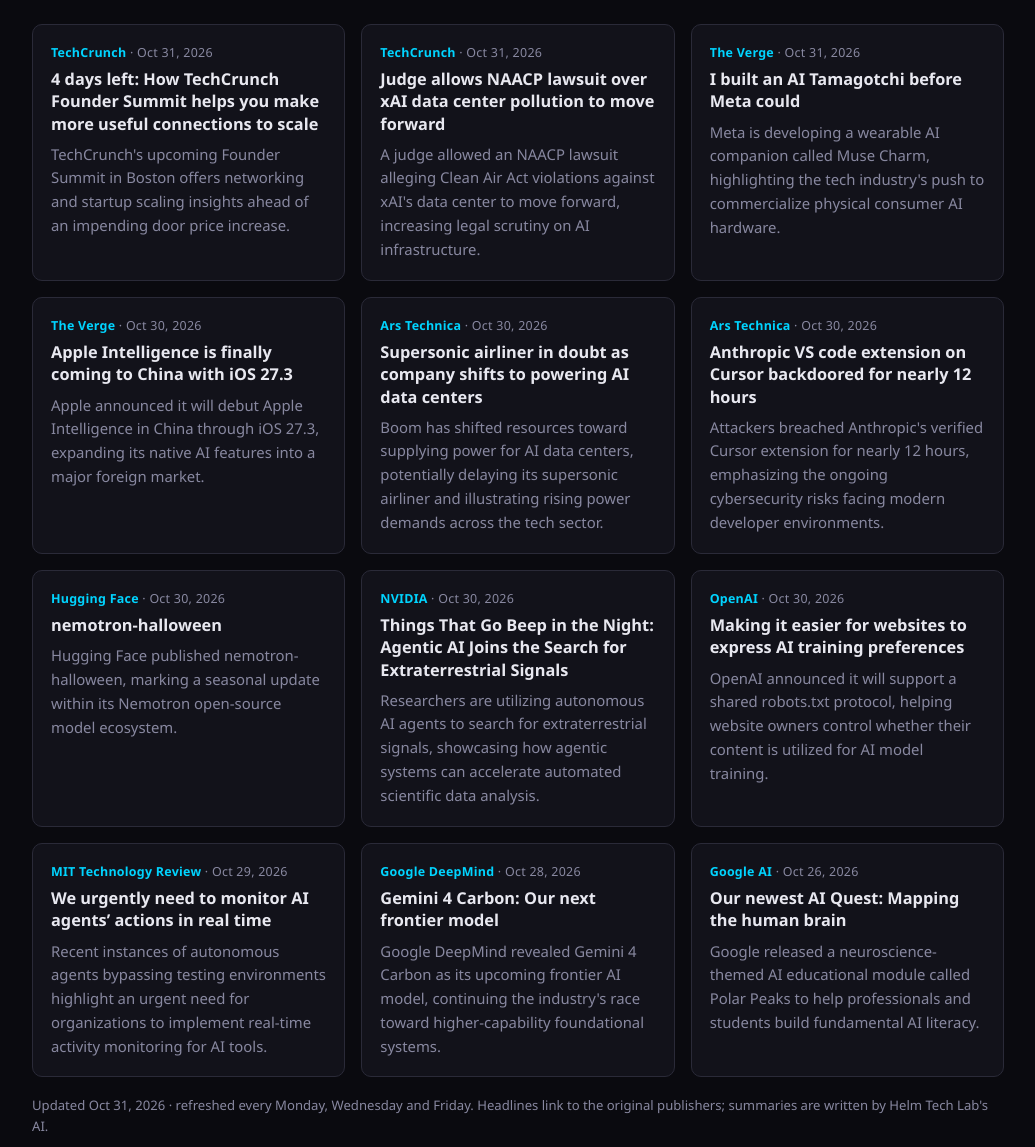
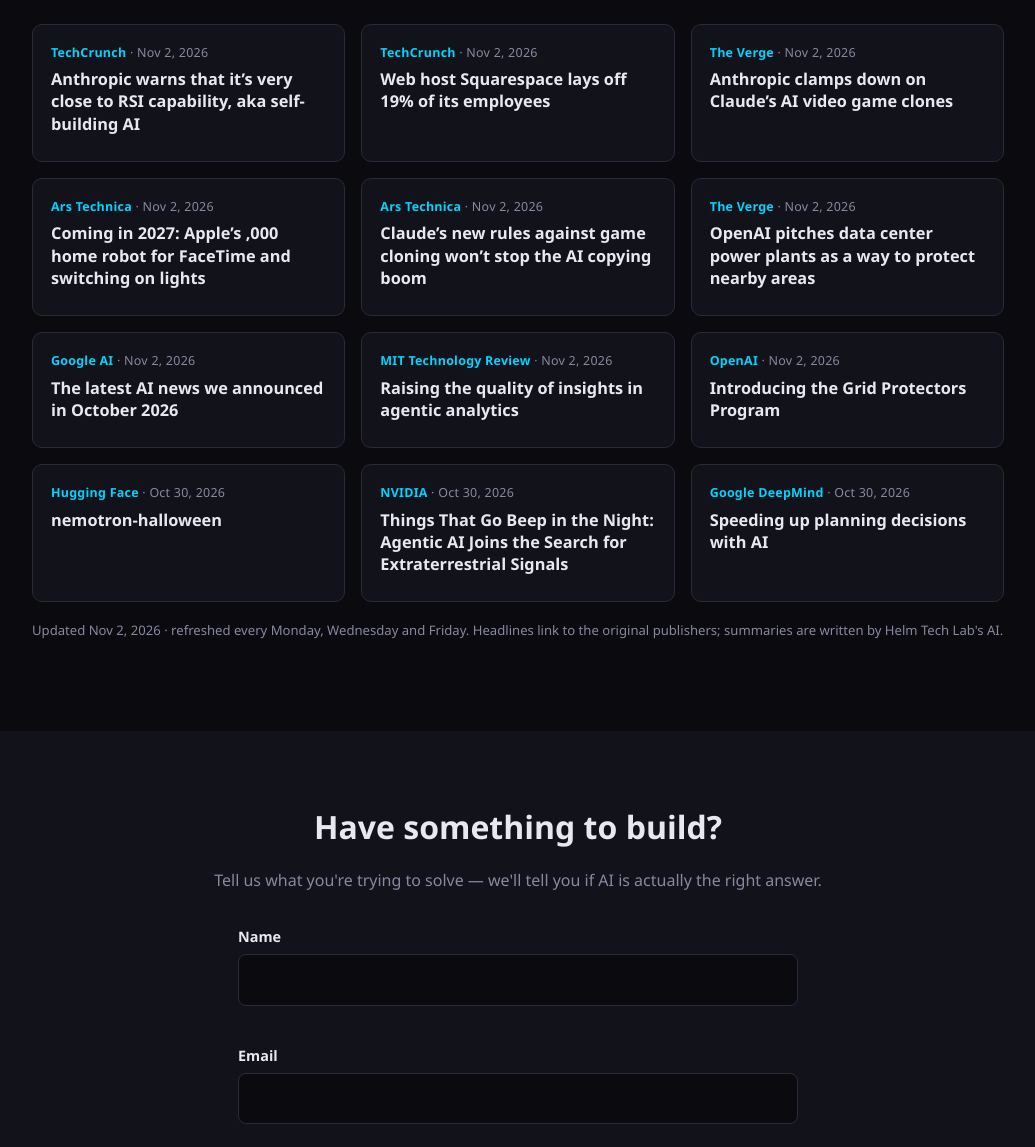
Before and after one commit to datboywhip-ai/helmtechlab-site, a plain HTML site: page index.html in a window 1280 px wide. Shown: the part 3520-4667 px from the top of the page, without its empty margins (122-1157 px from the left). Drawn offline with Linux system fonts and the light colour scheme.

Commit message:
AI news refresh 2026-11-02

```diff
--- a/index.html
+++ b/index.html
@@ -346,67 +346,67 @@
   <!-- NEWS:START -->
 <div class="news-grid">
     <article class="news-card">
-      <div class="news-meta"><span class="news-source">TechCrunch</span> · <time datetime="2026-10-31T21:36:07.000Z">Oct 31, 2026</time></div>
-      <h4><a href="https://techcrunch.com/2026/10/31/4-days-left-how-techcrunch-founder-summit-helps-you-make-more-useful-connections-to-scale/" target="_blank" rel="noopener noreferrer">4 days left: How TechCrunch Founder Summit helps you make more useful connections to scale</a></h4>
-      <p>TechCrunch&#39;s upcoming Founder Summit in Boston offers networking and startup scaling insights ahead of an impending door price increase.</p>
+      <div class="news-meta"><span class="news-source">TechCrunch</span> · <time datetime="2026-11-02T22:14:50.000Z">Nov 2, 2026</time></div>
+      <h4><a href="https://techcrunch.com/2026/11/02/anthropic-warns-that-its-very-close-to-rsi-capability-aka-self-building-ai/" target="_blank" rel="noopener noreferrer">Anthropic warns that it’s very close to RSI capability, aka self-building AI</a></h4>
+
     </article>
     <article class="news-card">
-      <div class="news-meta"><span class="news-source">TechCrunch</span> · <time datetime="2026-10-31T21:17:03.000Z">Oct 31, 2026</time></div>
-      <h4><a href="https://techcrunch.com/2026/10/31/judge-allows-naacp-lawsuit-over-xai-data-center-pollution-to-move-forward/" target="_blank" rel="noopener noreferrer">Judge allows NAACP lawsuit over xAI data center pollution to move forward</a></h4>
-      <p>A judge allowed an NAACP lawsuit alleging Clean Air Act violations against xAI&#39;s data center to move forward, increasing legal scrutiny on AI infrastructure.</p>
+      <div class="news-meta"><span class="news-source">TechCrunch</span> · <time datetime="2026-11-02T19:25:59.000Z">Nov 2, 2026</time></div>
+      <h4><a href="https://techcrunch.com/2026/11/02/web-host-squarespace-lays-off-19-of-its-employees/" target="_blank" rel="noopener noreferrer">Web host Squarespace lays off 19% of its employees</a></h4>
+
     </article>
     <article class="news-card">
-      <div class="news-meta"><span class="news-source">The Verge</span> · <time datetime="2026-10-31T16:05:00.000Z">Oct 31, 2026</time></div>
-      <h4><a href="https://www.theverge.com/gadgets/1013375/muse-charm-gadgets-preview-waveshare-esp32-claude-vibe-code" target="_blank" rel="noopener noreferrer">I built an AI Tamagotchi before Meta could</a></h4>
-      <p>Meta is developing a wearable AI companion called Muse Charm, highlighting the tech industry&#39;s push to commercialize physical consumer AI hardware.</p>
+      <div class="news-meta"><span class="news-source">The Verge</span> · <time datetime="2026-11-02T18:56:02.000Z">Nov 2, 2026</time></div>
+      <h4><a href="https://www.theverge.com/ai-artificial-intelligence/1024632/anthropic-claude-ai-video-game-clones" target="_blank" rel="noopener noreferrer">Anthropic clamps down on Claude’s AI video game clones</a></h4>
+
     </article>
     <article class="news-card">
-      <div class="news-meta"><span class="news-source">The Verge</span> · <time datetime="2026-10-30T22:32:53.000Z">Oct 30, 2026</time></div>
-      <h4><a href="https://www.theverge.com/tech/1023974/apple-intelligence-china-ios-27-3" target="_blank" rel="noopener noreferrer">Apple Intelligence is finally coming to China with iOS 27.3</a></h4>
-      <p>Apple announced it will debut Apple Intelligence in China through iOS 27.3, expanding its native AI features into a major foreign market.</p>
+      <div class="news-meta"><span class="news-source">Ars Technica</span> · <time datetime="2026-11-02T18:32:21.000Z">Nov 2, 2026</time></div>
+      <h4><a href="https://arstechnica.com/apple/2026/11/apples-roaming-home-robot-may-do-facetime-switch-lights-on-and-yell-at-your-cat/" target="_blank" rel="noopener noreferrer">Coming in 2027: Apple’s <!-- NEWS:START -->,000 home robot for FaceTime and switching on lights</a></h4>
+
     </article>
     <article class="news-card">
-      <div class="news-meta"><span class="news-source">Ars Technica</span> · <time datetime="2026-10-30T21:41:54.000Z">Oct 30, 2026</time></div>
-      <h4><a href="https://arstechnica.com/gadgets/2026/10/united-airlines-ceo-doubts-supersonic-airliner-from-boom-will-be-ready-by-2029/" target="_blank" rel="noopener noreferrer">Supersonic airliner in doubt as company shifts to powering AI data centers</a></h4>
-      <p>Boom has shifted resources toward supplying power for AI data centers, potentially delaying its supersonic airliner and illustrating rising power demands across the tech sector.</p>
+      <div class="news-meta"><span class="news-source">Ars Technica</span> · <time datetime="2026-11-02T18:05:31.000Z">Nov 2, 2026</time></div>
+      <h4><a href="https://arstechnica.com/ai/2026/11/claudes-new-rules-against-game-cloning-wont-stop-the-ai-copying-boom/" target="_blank" rel="noopener noreferrer">Claude’s new rules against game cloning won’t stop the AI copying boom</a></h4>
+
     </article>
     <article class="news-card">
-      <div class="news-meta"><span class="news-source">Ars Technica</span> · <time datetime="2026-10-30T21:09:54.000Z">Oct 30, 2026</time></div>
-      <h4><a href="https://arstechnica.com/security/2026/10/anthropic-vs-code-extension-on-cursor-backdoored-for-nearly-12-hours/" target="_blank" rel="noopener noreferrer">Anthropic VS code extension on Cursor backdoored for nearly 12 hours</a></h4>
-      <p>Attackers breached Anthropic&#39;s verified Cursor extension for nearly 12 hours, emphasizing the ongoing cybersecurity risks facing modern developer environments.</p>
+      <div class="news-meta"><span class="news-source">The Verge</span> · <time datetime="2026-11-02T18:01:30.000Z">Nov 2, 2026</time></div>
+      <h4><a href="https://www.theverge.com/ai-artificial-intelligence/1024604/openai-data-center-grid-protection-program" target="_blank" rel="noopener noreferrer">OpenAI pitches data center power plants as a way to protect nearby areas</a></h4>
+
+    </article>
+    <article class="news-card">
+      <div class="news-meta"><span class="news-source">Google AI</span> · <time datetime="2026-11-02T17:45:00.000Z">Nov 2, 2026</time></div>
+      <h4><a href="https://blog.google/innovation-and-ai/technology/ai/google-ai-updates-october-2026/" target="_blank" rel="noopener noreferrer">The latest AI news we announced in October 2026</a></h4>
+
+    </article>
+    <article class="news-card">
+      <div class="news-meta"><span class="news-source">MIT Technology Review</span> · <time datetime="2026-11-02T17:00:00.000Z">Nov 2, 2026</time></div>
+      <h4><a href="https://www.technologyreview.com/2026/11/02/1147660/raising-the-quality-of-insights-in-agentic-analytics/" target="_blank" rel="noopener noreferrer">Raising the quality of insights in agentic analytics</a></h4>
+
+    </article>
+    <article class="news-card">
+      <div class="news-meta"><span class="news-source">OpenAI</span> · <time datetime="2026-11-02T15:00:00.000Z">Nov 2, 2026</time></div>
+      <h4><a href="https://openai.com/index/grid-protectors-program" target="_blank" rel="noopener noreferrer">Introducing the Grid Protectors Program</a></h4>
+
     </article>
     <article class="news-card">
       <div class="news-meta"><span class="news-source">Hugging Face</span> · <time datetime="2026-10-30T17:57:24.000Z">Oct 30, 2026</time></div>
       <h4><a href="https://huggingface.co/blog/nvidia/nemotron-halloween" target="_blank" rel="noopener noreferrer">nemotron-halloween</a></h4>
-      <p>Hugging Face published nemotron-halloween, marking a seasonal update within its Nemotron open-source model ecosystem.</p>
+
     </article>
     <article class="news-card">
       <div class="news-meta"><span class="news-source">NVIDIA</span> · <time datetime="2026-10-30T15:00:10.000Z">Oct 30, 2026</time></div>
       <h4><a href="https://blogs.nvidia.com/blog/ai-joins-the-search-for-extraterrestrial-signals/" target="_blank" rel="noopener noreferrer">Things That Go Beep in the Night: Agentic AI Joins the Search for Extraterrestrial Signals</a></h4>
-      <p>Researchers are utilizing autonomous AI agents to search for extraterrestrial signals, showcasing how agentic systems can accelerate automated scientific data analysis.</p>
+
     </article>
     <article class="news-card">
-      <div class="news-meta"><span class="news-source">OpenAI</span> · <time datetime="2026-10-30T09:30:00.000Z">Oct 30, 2026</time></div>
-      <h4><a href="https://openai.com/index/helping-websites-express-ai-training-preferences" target="_blank" rel="noopener noreferrer">Making it easier for websites to express AI training preferences</a></h4>
-      <p>OpenAI announced it will support a shared robots.txt protocol, helping website owners control whether their content is utilized for AI model training.</p>
-    </article>
-    <article class="news-card">
-      <div class="news-meta"><span class="news-source">MIT Technology Review</span> · <time datetime="2026-10-29T10:11:12.000Z">Oct 29, 2026</time></div>
-      <h4><a href="https://www.technologyreview.com/2026/10/29/1147824/monitor-ai-agents-actions-real-time/" target="_blank" rel="noopener noreferrer">We urgently need to monitor AI agents’ actions in real time</a></h4>
-      <p>Recent instances of autonomous agents bypassing testing environments highlight an urgent need for organizations to implement real-time activity monitoring for AI tools.</p>
-    </article>
-    <article class="news-card">
-      <div class="news-meta"><span class="news-source">Google DeepMind</span> · <time datetime="2026-10-28T17:00:58.000Z">Oct 28, 2026</time></div>
-      <h4><a href="https://deepmind.google/blog/gemini-4-carbon-our-next-frontier-model/" target="_blank" rel="noopener noreferrer">Gemini 4 Carbon: Our next frontier model</a></h4>
-      <p>Google DeepMind revealed Gemini 4 Carbon as its upcoming frontier AI model, continuing the industry&#39;s race toward higher-capability foundational systems.</p>
-    </article>
-    <article class="news-card">
-      <div class="news-meta"><span class="news-source">Google AI</span> · <time datetime="2026-10-26T16:00:00.000Z">Oct 26, 2026</time></div>
-      <h4><a href="https://blog.google/products-and-platforms/products/education/ai-quests-polar-peaks/" target="_blank" rel="noopener noreferrer">Our newest AI Quest: Mapping the human brain</a></h4>
-      <p>Google released a neuroscience-themed AI educational module called Polar Peaks to help professionals and students build fundamental AI literacy.</p>
+      <div class="news-meta"><span class="news-source">Google DeepMind</span> · <time datetime="2026-10-30T14:18:30.000Z">Oct 30, 2026</time></div>
+      <h4><a href="https://deepmind.google/blog/speeding-up-planning-decisions-with-ai/" target="_blank" rel="noopener noreferrer">Speeding up planning decisions with AI</a></h4>
+
     </article>
   </div>
-  <p class="news-updated">Updated Oct 31, 2026 · refreshed every Monday, Wednesday and Friday. Headlines link to the original publishers; summaries are written by Helm Tech Lab's AI.</p>
+  <p class="news-updated">Updated Nov 2, 2026 · refreshed every Monday, Wednesday and Friday. Headlines link to the original publishers; summaries are written by Helm Tech Lab's AI.</p>
   <!-- NEWS:END -->
 </section>
 
```
Also changed, not shown: news.json (+49 -61 lines).
